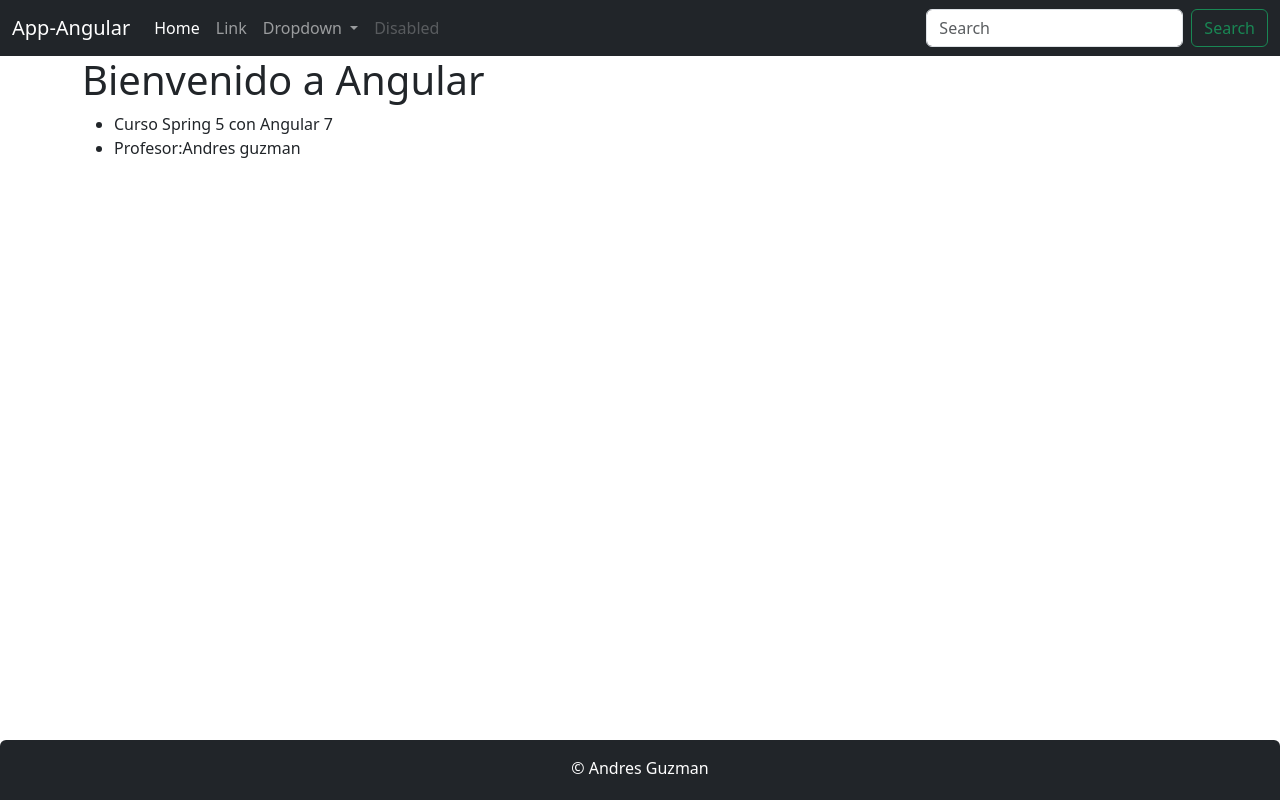
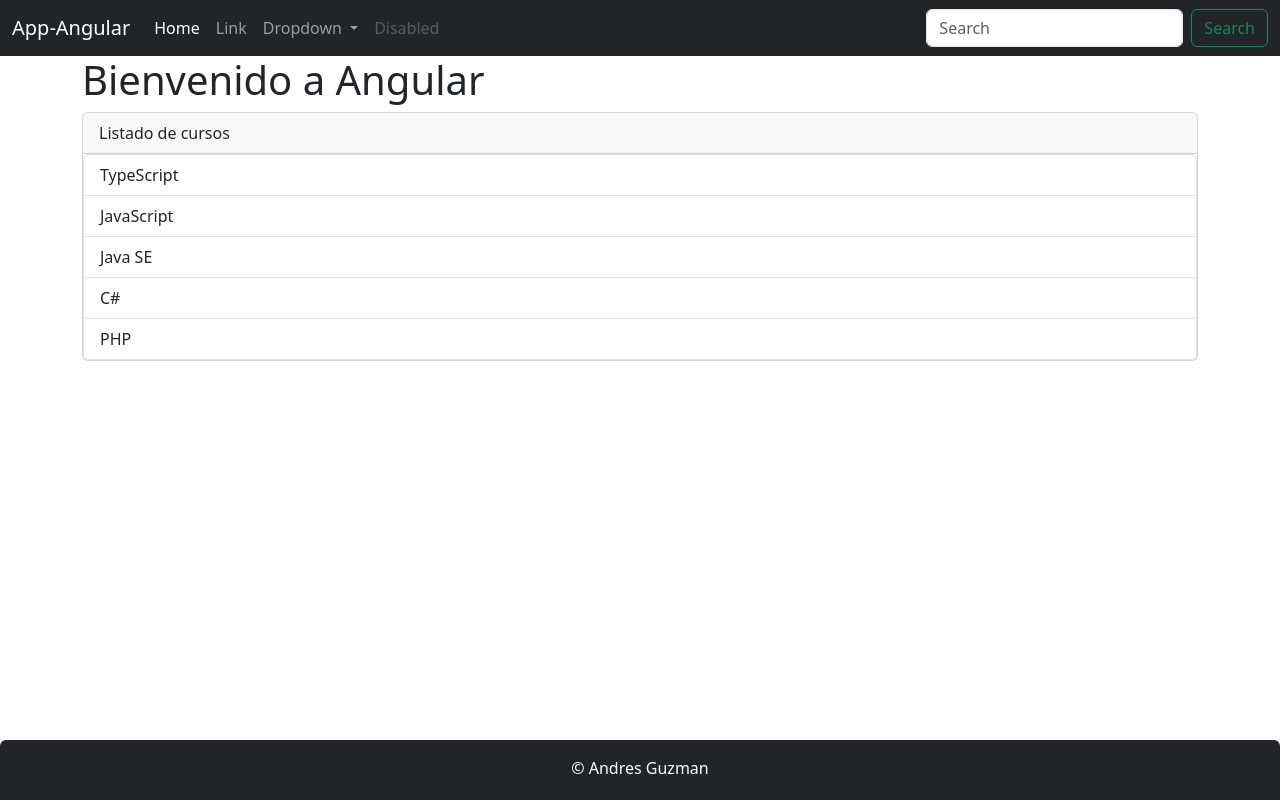
Before and after one commit to VeraBeltran-MiguelAngel/clientes-app, an Angular app: page / in a window 1280 px wide. Built offline with nearby package versions, Linux system fonts and the light colour scheme.

Commit message:
Cambios video 315
Agregamod componente directiva la cual usa la directiva estructural
ngFor y la mostramos en el app.component.html

```diff
--- a/src/app/app.component.html
+++ b/src/app/app.component.html
@@ -6,10 +6,8 @@
   <h1>
     {{ title }}
   </h1>
-  <ul>
-    <li>{{ curso }}</li>
-    <li>Profesor:{{ profesor }}</li>
-  </ul>
+  <!--insertamos el componente directiva FOR-->
+  <app-directiva></app-directiva>
 </div>
 
 <app-footer></app-footer>
--- a/src/app/app.module.ts
+++ b/src/app/app.module.ts
@@ -5,13 +5,15 @@ import { AppRoutingModule } from './app-routing.module';
 import { AppComponent } from './app.component';
 import { HeaderComponent } from './header/header.component'; //añadimos el nuevo componente
 import { FooterComponent } from './footer/footer.component';
+import { DirectivaComponent } from './directiva/directiva.component';
 
 @NgModule({
   //siempre se deben poner los nuevo componentes aqui
   declarations: [
     AppComponent,
     HeaderComponent,
-    FooterComponent
+    FooterComponent,
+    DirectivaComponent
   ],
   imports: [
     BrowserModule,
--- /dev/null
+++ b/src/app/directiva/directiva.component.html
@@ -0,0 +1,10 @@
+<div class="card">
+  <div class="card-header">Listado de cursos</div>
+  <ul class="list-group">
+    <!--aqui estamos itenado los elementos del arreglo "listaCurso"-->
+    <li class="list-group-item" *ngFor="let curso of listaCurso">
+      <!--imprimimos variable-->
+      {{ curso }}
+    </li>
+  </ul>
+</div>
--- /dev/null
+++ b/src/app/directiva/directiva.component.ts
@@ -0,0 +1,10 @@
+import { Component } from '@angular/core';
+
+@Component({
+  selector: 'app-directiva',
+  templateUrl: './directiva.component.html',
+})
+export class DirectivaComponent {
+  listaCurso: string[] = ['TypeScript', 'JavaScript', 'Java SE', 'C#', 'PHP'];
+  constructor() {}
+}
```
